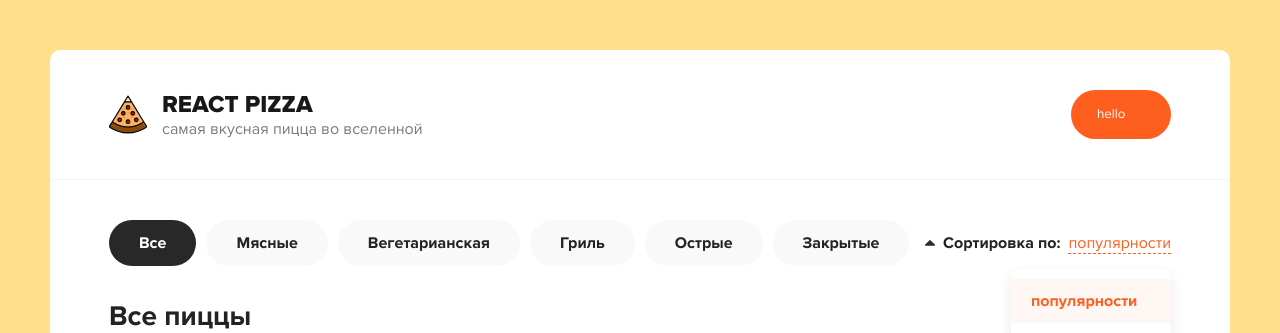
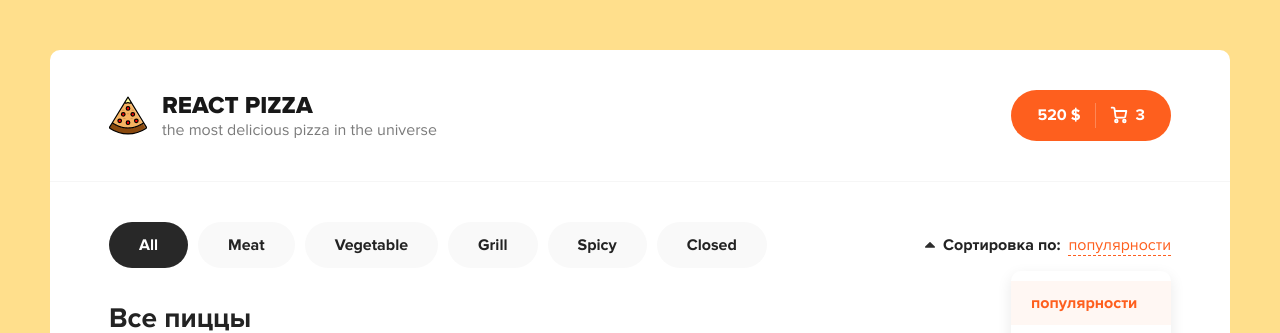
Before and after one commit to sovsianykov/pizza-store, a React (Create React App) app: page / in a window 1280 px wide. Shown: the top 333 px of the page. Built offline with nearby package versions, Linux system fonts and the light colour scheme.

Commit message:
use state

```diff
--- a/src/App.js
+++ b/src/App.js
@@ -1,22 +1,23 @@
 import React from 'react'
-import Header from "./scss/components/Header/Header";
+import {Header, Categories} from "./scss/components";
+
 function App() {
+
+
   return (
       <div className="wrapper">
         <Header/>
         <div className="content">
           <div className="container">
             <div className="content__top">
-              <div className="categories">
-                <ul>
-                  <li className="active">Все</li>
-                  <li>Мясные</li>
-                  <li>Вегетарианская</li>
-                  <li>Гриль</li>
-                  <li>Острые</li>
-                  <li>Закрытые</li>
-                </ul>
-              </div>
+             <Categories onClickItem={(name) =>  console.log(name)} items ={[
+                 "Meat",
+                 "Vegetable",
+                  "Grill",
+                 "Spicy",
+                 "Closed"
+
+             ]} />
               <div className="sort">
                 <div className="sort__label">
                   <svg
--- a/src/scss/components/Button/Button.jsx
+++ b/src/scss/components/Button/Button.jsx
@@ -1,12 +1,14 @@
 import React from "react";
+import classNames from 'classnames'
 
-function Button(props) {
+function Button({ onClick, className, outline, children}) {
 
     return (
-        <>
-            <button href="/cart.html" className="button button--cart">{props.text}</button>
-        </>
-
+            <button
+                onClick={onClick}
+                className= { classNames('button', className,{'button--outline': outline})}>
+                {children}
+            </button>
     )
 }
 export default Button;
--- /dev/null
+++ b/src/scss/components/Categories/Catagories.jsx
@@ -0,0 +1,25 @@
+import React from "react";
+
+export default function Categories({items, onClickItem}) {
+    let [activeItem, setActiveItem] = React.useState(null)
+    const onSelectItem = (index) => {
+        setActiveItem(index)
+    }
+    return (
+        <div>
+            <div className="categories">
+                <ul>
+                    <li className={activeItem === null ? 'active' : ''} onClick={() => onSelectItem(null)}>
+                        All
+                    </li>
+                    {items &&
+                        items.map((name,index)=> (
+                        <li className={activeItem === index ? 'active' : ''}
+                            onClick={() => onSelectItem(index)} key={`${name}_${index}`}>{name}</li>)
+                        )}
+                </ul>
+            </div>
+
+        </div>
+    )
+}
--- a/src/scss/components/Header/Header.jsx
+++ b/src/scss/components/Header/Header.jsx
@@ -1,4 +1,4 @@
-import React from "react";
+ import React from "react";
 import logo from "../../../assets/img/pizza-logo.svg";
 import Button from "../Button/Button";
 
@@ -11,45 +11,44 @@ function Header() {
                     <img width="38" src={logo} alt="Pizza logo"/>
                     <div>
                         <h1>React Pizza</h1>
-                        <p>самая вкусная пицца во вселенной</p>
+                        <p>the most delicious pizza in the universe</p>
                     </div>
-                </div>
+                   </div>
                 <div className="header__cart">
-                    <Button text = 'hello'/>
-                    {/*<a href="/cart.html" className="button button--cart">*/}
-                    {/*    <span>520 ₽</span>*/}
-                    {/*    <div className="button__delimiter"></div>*/}
-                    {/*    <svg*/}
-                    {/*        width="18"*/}
-                    {/*        height="18"*/}
-                    {/*        viewBox="0 0 18 18"*/}
-                    {/*        fill="none"*/}
-                    {/*        xmlns="http://www.w3.org/2000/svg"*/}
-                    {/*    >*/}
-                    {/*        <path*/}
-                    {/*            d="M6.33333 16.3333C7.06971 16.3333 7.66667 15.7364 7.66667 15C7.66667 14.2636 7.06971 13.6667 6.33333 13.6667C5.59695 13.6667 5 14.2636 5 15C5 15.7364 5.59695 16.3333 6.33333 16.3333Z"*/}
-                    {/*            stroke="white"*/}
-                    {/*            strokeWidth="1.8"*/}
-                    {/*            strokeLinecap="round"*/}
-                    {/*            strokeLinejoin="round"*/}
-                    {/*        />*/}
-                    {/*        <path*/}
-                    {/*            d="M14.3333 16.3333C15.0697 16.3333 15.6667 15.7364 15.6667 15C15.6667 14.2636 15.0697 13.6667 14.3333 13.6667C13.597 13.6667 13 14.2636 13 15C13 15.7364 13.597 16.3333 14.3333 16.3333Z"*/}
-                    {/*            stroke="white"*/}
-                    {/*            strokeWidth="1.8"*/}
-                    {/*            strokeLinecap="round"*/}
-                    {/*            strokeLinejoin="round"*/}
-                    {/*        />*/}
-                    {/*        <path*/}
-                    {/*            d="M4.78002 4.99999H16.3334L15.2134 10.5933C15.1524 10.9003 14.9854 11.176 14.7417 11.3722C14.4979 11.5684 14.1929 11.6727 13.88 11.6667H6.83335C6.50781 11.6694 6.1925 11.553 5.94689 11.3393C5.70128 11.1256 5.54233 10.8295 5.50002 10.5067L4.48669 2.82666C4.44466 2.50615 4.28764 2.21182 4.04482 1.99844C3.80201 1.78505 3.48994 1.66715 3.16669 1.66666H1.66669"*/}
-                    {/*            stroke="white"*/}
-                    {/*            strokeWidth="1.8"*/}
-                    {/*            strokeLinecap="round"*/}
-                    {/*            strokeLinejoin="round"*/}
-                    {/*        />*/}
-                    {/*    </svg>*/}
-                    {/*    <span>3</span>*/}
-                    {/*</a>*/}
+                    <Button className = 'button--cart' >
+                            <span>520 $</span>
+                            <div className="button__delimiter"></div>
+                            <svg
+                                width="18"
+                                height="18"
+                                viewBox="0 0 18 18"
+                                fill="none"
+                                xmlns="http://www.w3.org/2000/svg"
+                            >
+                                <path
+                                    d="M6.33333 16.3333C7.06971 16.3333 7.66667 15.7364 7.66667 15C7.66667 14.2636 7.06971 13.6667 6.33333 13.6667C5.59695 13.6667 5 14.2636 5 15C5 15.7364 5.59695 16.3333 6.33333 16.3333Z"
+                                    stroke="white"
+                                    strokeWidth="1.8"
+                                    strokeLinecap="round"
+                                    strokeLinejoin="round"
+                                />
+                                <path
+                                    d="M14.3333 16.3333C15.0697 16.3333 15.6667 15.7364 15.6667 15C15.6667 14.2636 15.0697 13.6667 14.3333 13.6667C13.597 13.6667 13 14.2636 13 15C13 15.7364 13.597 16.3333 14.3333 16.3333Z"
+                                    stroke="white"
+                                    strokeWidth="1.8"
+                                    strokeLinecap="round"
+                                    strokeLinejoin="round"
+                                 />
+                                <path
+                                    d="M4.78002 4.99999H16.3334L15.2134 10.5933C15.1524 10.9003 14.9854 11.176 14.7417 11.3722C14.4979 11.5684 14.1929 11.6727 13.88 11.6667H6.83335C6.50781 11.6694 6.1925 11.553 5.94689 11.3393C5.70128 11.1256 5.54233 10.8295 5.50002 10.5067L4.48669 2.82666C4.44466 2.50615 4.28764 2.21182 4.04482 1.99844C3.80201 1.78505 3.48994 1.66715 3.16669 1.66666H1.66669"
+                                    stroke="white"
+                                    strokeWidth="1.8"
+                                    strokeLinecap="round"
+                                    strokeLinejoin="round"
+                                />
+                            </svg>
+                            <span>3</span>
+                    </Button>
                 </div>
             </div>
         </div>
--- /dev/null
+++ b/src/scss/components/index.js
@@ -0,0 +1,3 @@
+export { default as Button  } from  './Button/Button'
+export { default as Header  } from  './Header/Header'
+export { default as Categories  } from  './Categories/Catagories'
```
Also changed, not shown: package.json (+5 -2 lines), 2 other files (tests, documents, lock files or other folders).
